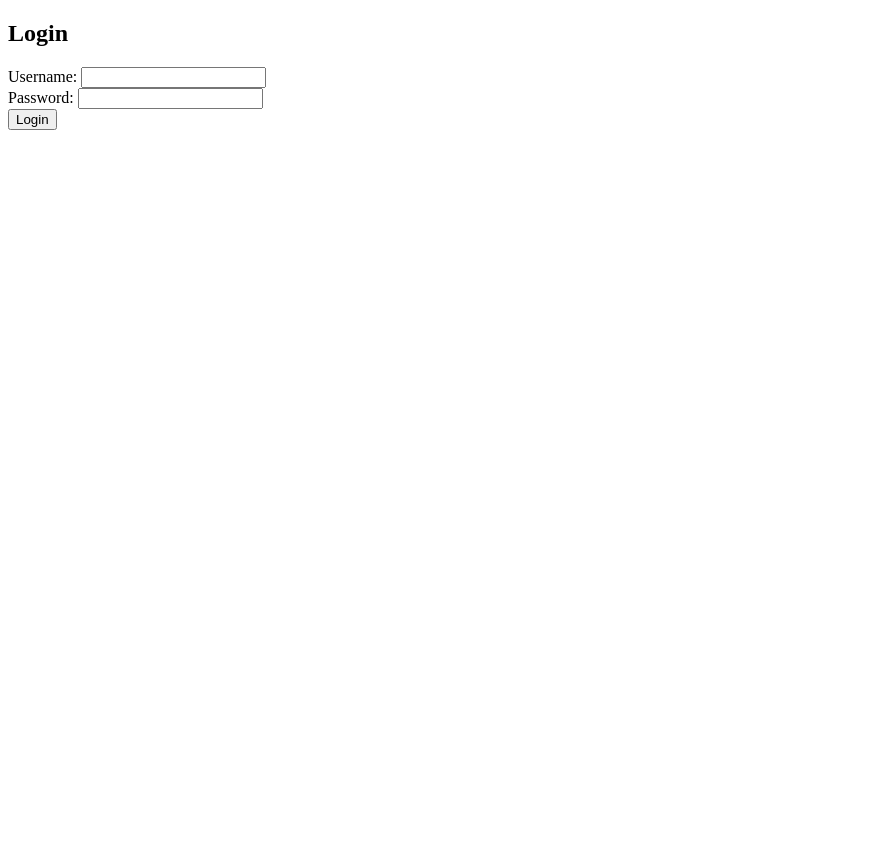
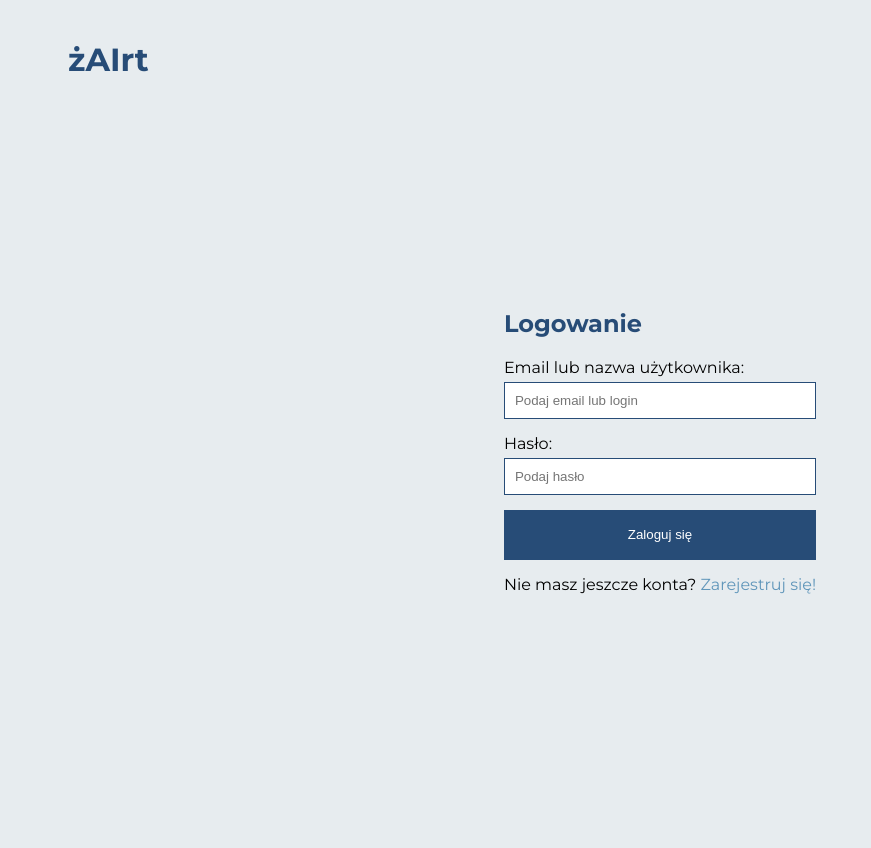
Before and after one commit to poneciak57/ideahack2024, a Django app: template auth_app/templates/auth_app/login.html in a window 1280 px wide. Shown: the whole page, without its empty margins (0-871 px from the left). Before the commit the page ends 130 px from the top, so only its background shows below. Run offline with Django 3.2, Linux system fonts and the light colour scheme; the template is opened without the code that fills it, so the values that code supplies are empty.

Commit message:
fancy logowanie

```diff
--- a/auth_app/templates/auth_app/login.html
+++ b/auth_app/templates/auth_app/login.html
@@ -2,19 +2,93 @@
 <html lang="en">
 <head>
     <title>Login</title>
+    <link href="https://fonts.googleapis.com/css2?family=Montserrat:wght@400;700&display=swap" rel="stylesheet">
+    <style>
+        body {
+            font-family: 'Montserrat', sans-serif;
+            background-color: #E7ECEF;
+            height: 100vh;
+        }
+        #title {
+            color: #274C77;
+            margin-left: 60px;
+            margin-top: 40px;
+        }
+        #content {
+            margin: 0;
+            display: flex;
+            margin-top: 15%;
+            align-items: center;
+            justify-content: center;
+            width: 100%;
+            padding: 20px;
+        }
+        h2 {
+            color: #274C77;
+            margin-bottom: 20px;
+        }
+        .form-group {
+            margin-bottom: 15px;
+        }
+        .form-group label {
+            display: block;
+            margin-bottom: 5px;
+        }
+        .form-group input {
+            width: 100%;
+            padding: 10px;
+            border: 1px solid #274C77;
+            box-sizing: border-box;
+        }
+        .form-group button {
+            width: 100%;
+            height: 50px;
+            padding: 10px;
+            background-color: #274C77;
+            color: white;
+            border: none;
+            cursor: pointer;
+            box-sizing: border-box;
+        }
+        .form-group button:hover {
+            background-color: #6096BA;
+        }
+        .form-group p {
+            margin-top: 10px;
+        }
+        .form-group p a {
+            color: #6096BA;
+            text-decoration: none;
+        }
+        .form-group p a:hover {
+            text-decoration: underline;
+        }
+    </style>
 </head>
 <body>
-    <h2>Login</h2>
-    {% if error %}
-        <p style="color: red;">{{ error }}</p>
-    {% endif %}
-    <form method="post">
-        {% csrf_token %}
-        <label for="username">Username:</label>
-        <input type="text" name="username" id="username" required><br>
-        <label for="password">Password:</label>
-        <input type="password" name="password" id="password" required><br>
-        <button type="submit">Login</button>
-    </form>
+    <div id="title"><h1>żAIrt</h1></div>
+    <div id="content">
+        <form method="post">
+        <h2>Logowanie</h2>
+            {% csrf_token %}
+            <div class="form-group">
+                <label for="username">Email lub nazwa użytkownika:</label>
+                <input type="text" name="username" id="username" placeholder="Podaj email lub login" required>
+            </div>
+            <div class="form-group">
+                <label for="password">Hasło:</label>
+                <input type="password" name="password" id="password" required placeholder="Podaj hasło">
+            </div>
+            {% if error %}
+                <p style="color: red;">{{ error }}</p>
+            {% endif %}
+            <div class="form-group">
+                <button type="submit">Zaloguj się</button>
+            </div>
+            <div class="form-group">
+                <p>Nie masz jeszcze konta? <a href="">Zarejestruj się!</a></p>
+            </div>
+        </form>
+    </div>
 </body>
 </html>
--- a/auth_app/views.py
+++ b/auth_app/views.py
@@ -12,7 +12,7 @@ def login_view(request):
             login(request, user)
             return redirect('secured')  # Redirect to a secured page
         else:
-            return render(request, 'auth_app/login.html', {'error': 'Invalid credentials'})
+            return render(request, 'auth_app/login.html', {'error': 'Nieprawidłowy login lub hasło'})
     return render(request, 'auth_app/login.html')
 
 # Logout view
```
